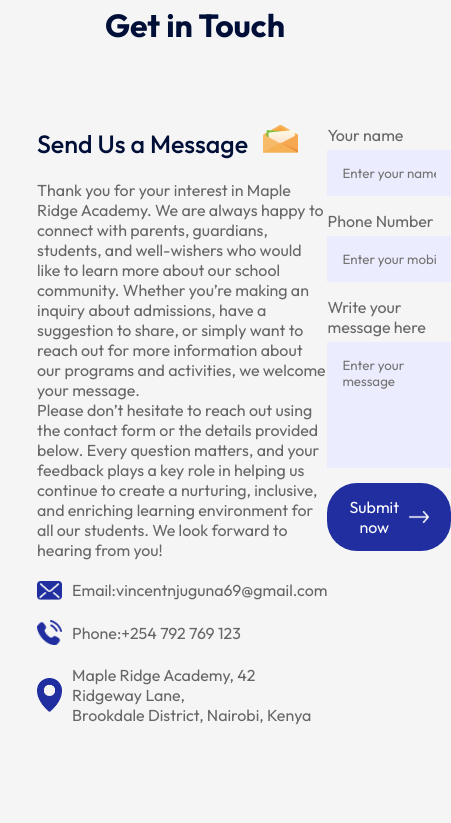
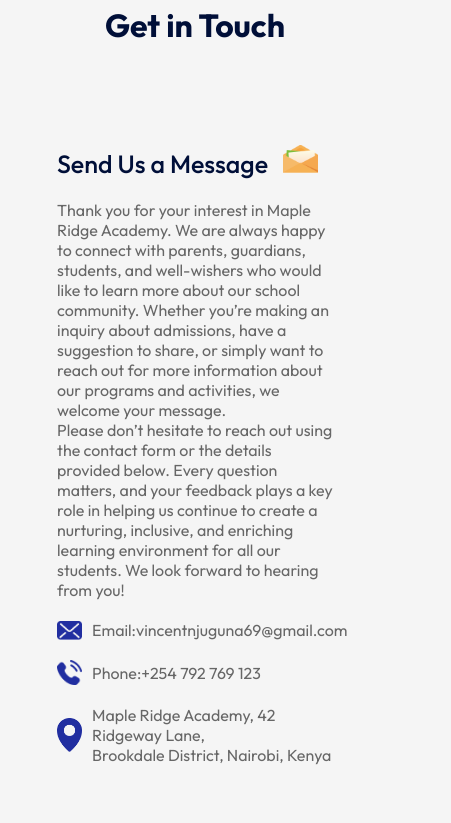
Before and after one commit to vinnietito/Edusity, a React (Vite) app: page / in a window 390 px wide. Shown: the part 4640-5463 px from the top of the page, 451 px wide, since content can reach past the window. Built offline with nearby package versions, Linux system fonts and the light colour scheme.

Commit message:
Made the Contact Us page screen responsive

```diff
--- a/src/Components/Contact/Contact.css
+++ b/src/Components/Contact/Contact.css
@@ -49,3 +49,13 @@
     display: block;
     margin: 20px 0;
 }
+
+/* -------Media Query--------- */
+@media (max-width: 700px){
+    .contact{
+        display: block;
+    }
+    .contact-col{
+        padding: 20px;
+    }
+}
```
